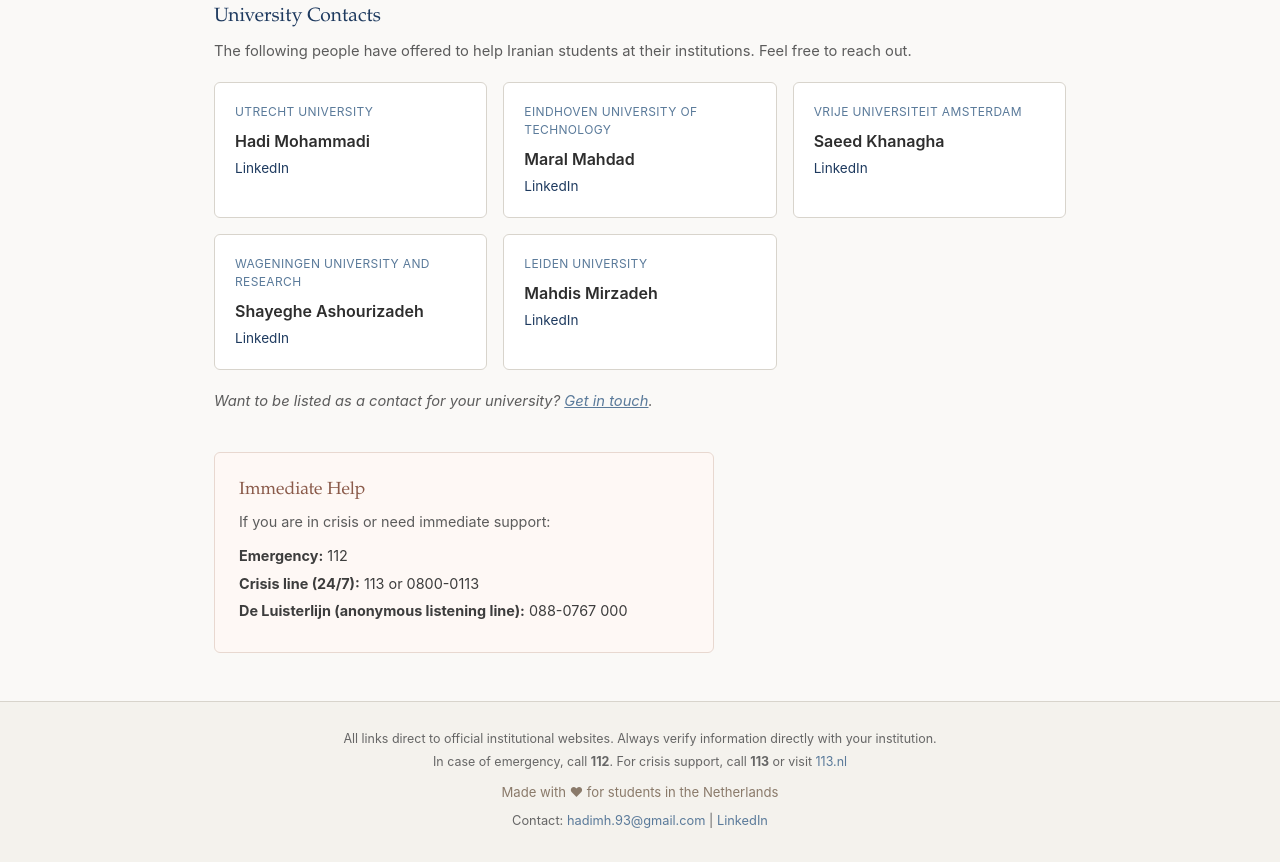
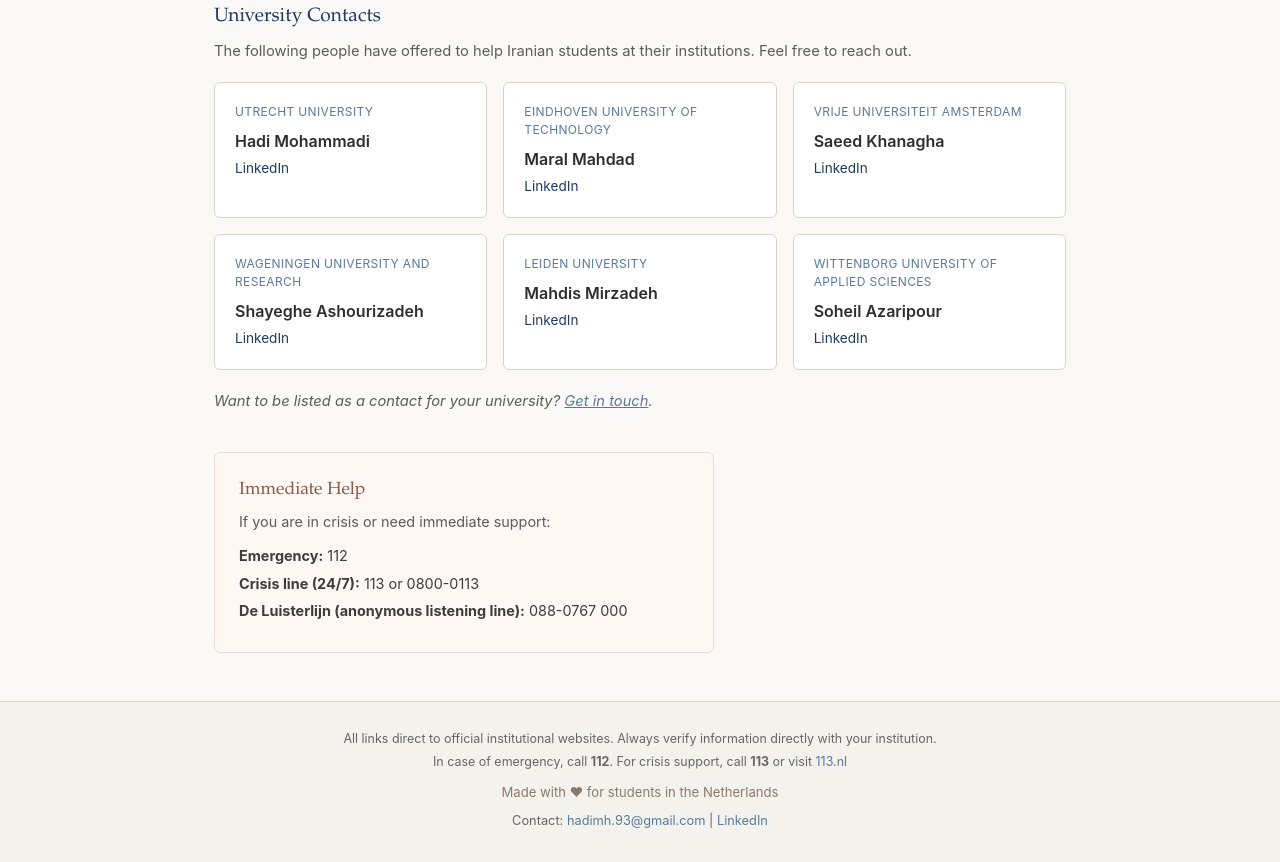
Before and after one commit to NLStudentSupport/nlstudentsupport.github.io, a plain HTML site: page iran-support/index.html in a window 1280 px wide. Shown: the part 905-1767 px from the top of the page. Drawn offline with Linux system fonts and the light colour scheme.

Commit message:
Add contact

```diff
--- a/iran-support/index.html
+++ b/iran-support/index.html
@@ -94,6 +94,14 @@
               </div>
             </div>
 
+            <div class="contact-card">
+              <div class="contact-university">Wittenborg University of Applied Sciences</div>
+              <div class="contact-name">Soheil Azaripour</div>
+              <div class="contact-links">
+                <a href="https://www.linkedin.com/in/soheil-azaripour/" target="_blank" rel="noopener noreferrer">LinkedIn</a>
+              </div>
+            </div>
+
             <!-- Add more contacts here -->
           </div>
 
```
